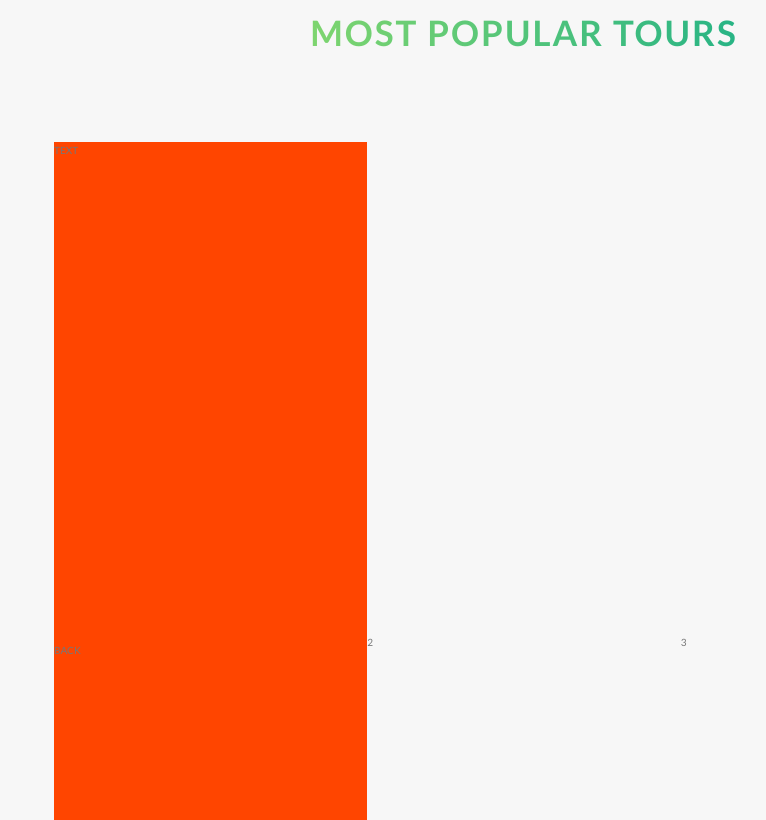
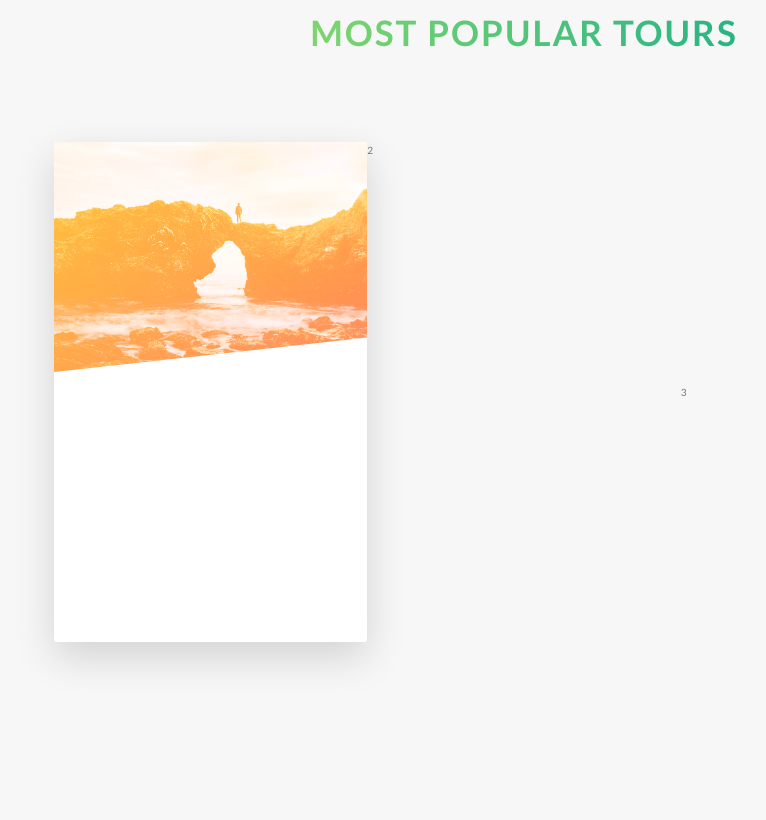
Before and after one commit to jalajcodes/tourista, a website: page index.html in a window 1280 px wide. Shown: the part 2480-3300 px from the top of the page, without its empty margins (116-882 px from the left). Drawn offline with Linux system fonts and the light colour scheme.

Commit message:
Added basic functionality for rotate in tours section

```diff
--- a/index.html
+++ b/index.html
@@ -109,13 +109,19 @@
 				<div class="flex">
 					<div class="card">
 						<div class="card__side card__side--front">
-							TEXT
+							<div class="card__picture card__picture--1">
+								&nbsp;
+							</div>
+							<div class="card__heading">
+								H
+							</div>
+							<div class="card__details">D</div>
 						</div>
-						<div class="card__side card__side--back">
+						<div class="card__side card__side--back card__side--back-1">
 							BACK
 						</div>
 					</div>
-					<div class="carmd">2</div>
+					<div class="card">2</div>
 					<div class="carmd">3</div>
 				</div>
 			</section>
--- a/sass/abstracts/_variables.scss
+++ b/sass/abstracts/_variables.scss
@@ -4,6 +4,12 @@ $color-primary-dark: #28b485;
 $color-grey-dark: #777;
 
 $color-grey-light-1: #f7f7f7;
+
+$color-secondary-light: #ffb900;
+$color-secondary-dark: #ff7738;
+
+$color-tertiary-light: #2998ff;
+$color-tertiary-dark: #5643fa;
 
 //font
 $default-fs: 1.6rem;
--- a/sass/components/_card.scss
+++ b/sass/components/_card.scss
@@ -1,14 +1,63 @@
 .card {
+	// FUNCTIONALITY
+
 	perspective: 150rem;
 	-moz-perspective: 150rem;
+	position: relative;
+	height: 50rem;
 
 	&__side {
-		background-color: orangered;
 		height: 50rem;
-		transition: all 0.8s;
+		color: #fff;
+		font-size: 3rem;
+		transition: all 0.8s ease;
+		position: absolute;
+		top: 0;
+		left: 0;
+		width: 100%;
+		backface-visibility: hidden;
+		border-radius: 3px;
+		overflow: hidden;
+		box-shadow: 0 1.5rem 4rem rgba(0, 0, 0, 0.15);
+
+		&--front {
+			background-color: #fff;
+		}
+
+		&--back {
+			background-color: green;
+			transform: rotateY(180deg);
+
+			&-1 {
+				background-image: linear-gradient(to right bottom, $color-secondary-light, $color-secondary-dark);
+			}
+		}
 	}
 
-	&:hover &__side {
-		transform: rotateY(180deg);
+	&:hover &__side--front {
+		transform: rotateY(-180deg);
+	}
+
+	&:hover &__side--back {
+		transform: rotateY(0);
+	}
+
+	&__picture {
+		background-size: cover;
+		height: 23rem;
+		background-blend-mode: screen;
+		-webkit-clip-path: polygon(0 0, 100% 0%, 100% 85%, 0 100%);
+		clip-path: polygon(0 0, 100% 0%, 100% 85%, 0 100%);
+
+		&--1 {
+			background-image: url(../img/nat-5.jpg),
+				linear-gradient(to right bottom, $color-secondary-light, $color-secondary-dark);
+		}
+
+		&--2 {
+		}
+
+		&--3 {
+		}
 	}
 }
--- a/sass/components/_feature-box.scss
+++ b/sass/components/_feature-box.scss
@@ -6,7 +6,6 @@
 	border-radius: 3px;
 	box-shadow: 0 1.5rem 4rem rgba(0, 0, 0, 0.15);
 	transition: transform 0.2s;
-	transform: skewY(7deg);
 
 	&:not(:last-child) {
 		margin-right: 6rem;
@@ -22,6 +21,6 @@
 	}
 
 	&:hover {
-		transform: skewY(7deg) translateY(-1.5rem) scale(1.03);
+		transform: translateY(-1.5rem) scale(1.03);
 	}
 }
--- a/sass/pages/_home.scss
+++ b/sass/pages/_home.scss
@@ -32,9 +32,9 @@
 	transform: skewY(-7deg);
 	margin-top: -10rem;
 
-	// & > * {
-	// 	transform: skewY(7deg);
-	// }
+	& > * {
+		transform: skewY(7deg);
+	}
 }
 
 .section-tours {
```
Also changed, not shown: css/style.css.
